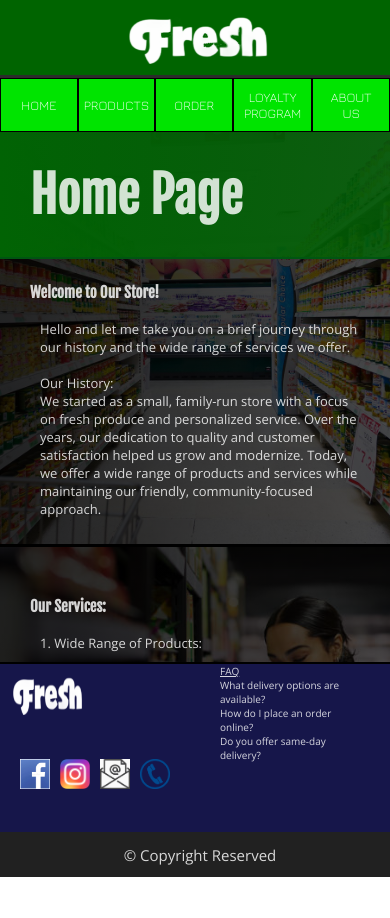
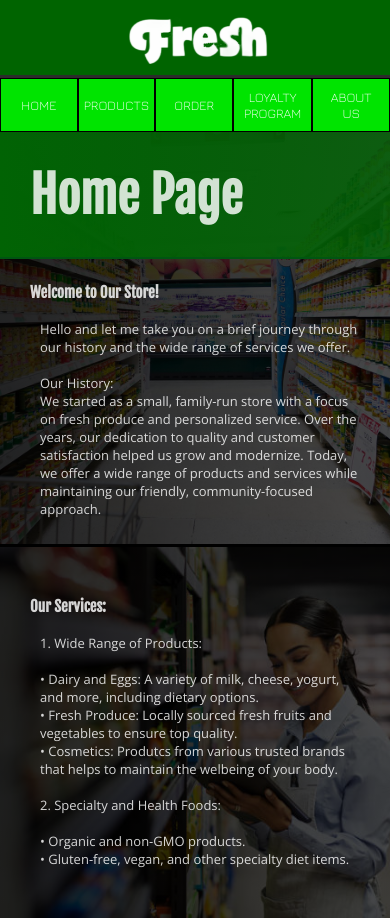
Before and after one commit to Hakeem-as-a-student/Web-Sem1, a plain HTML site: page index.html in a window 390 px wide. Shown: the top 918 px of the page. Before the commit the page ends 877 px from the top, so only its background shows below. Drawn offline with Linux system fonts and the light colour scheme.

Commit message:
issue handle

```diff
--- a/styles.css
+++ b/styles.css
@@ -33,25 +33,7 @@ p{
 }
 
 /*mobile viewport styling*/
-@media screen and (max-width:500px) {
-   html{
-    height: -webkit-fill-available;
-}
-
-body{
-    display: flex;
-    flex-direction: column;
-    max-width:1440px;
-    margin: 0 auto;
-    height: 100vh;
-    height: -webkit-fill-available;
-}
-
-main{
-    flex: 1;
-    overflow: scroll;
-}
-}
+
 
 /*configuring of navigation panel*/
 .nav{
```
